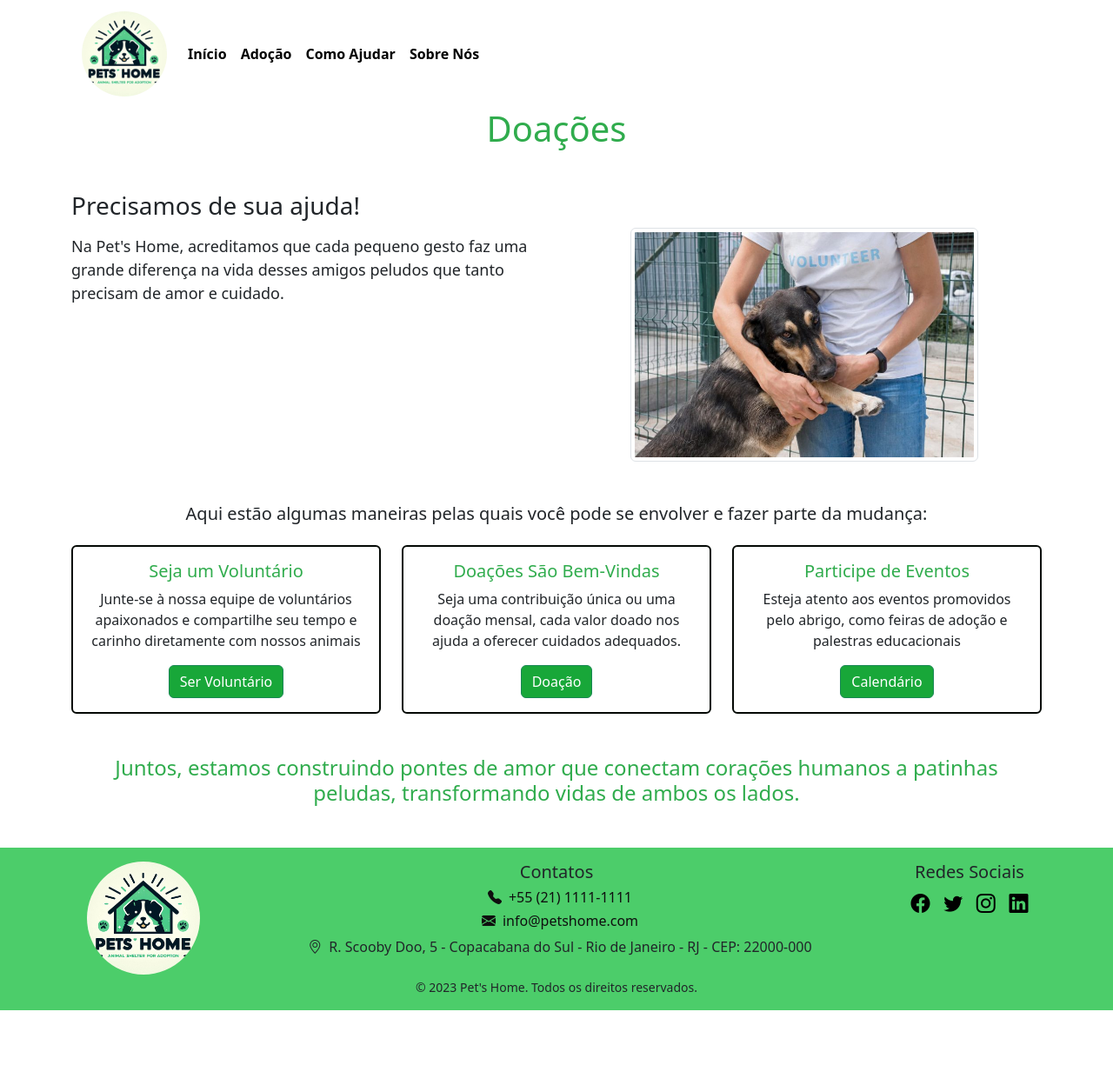
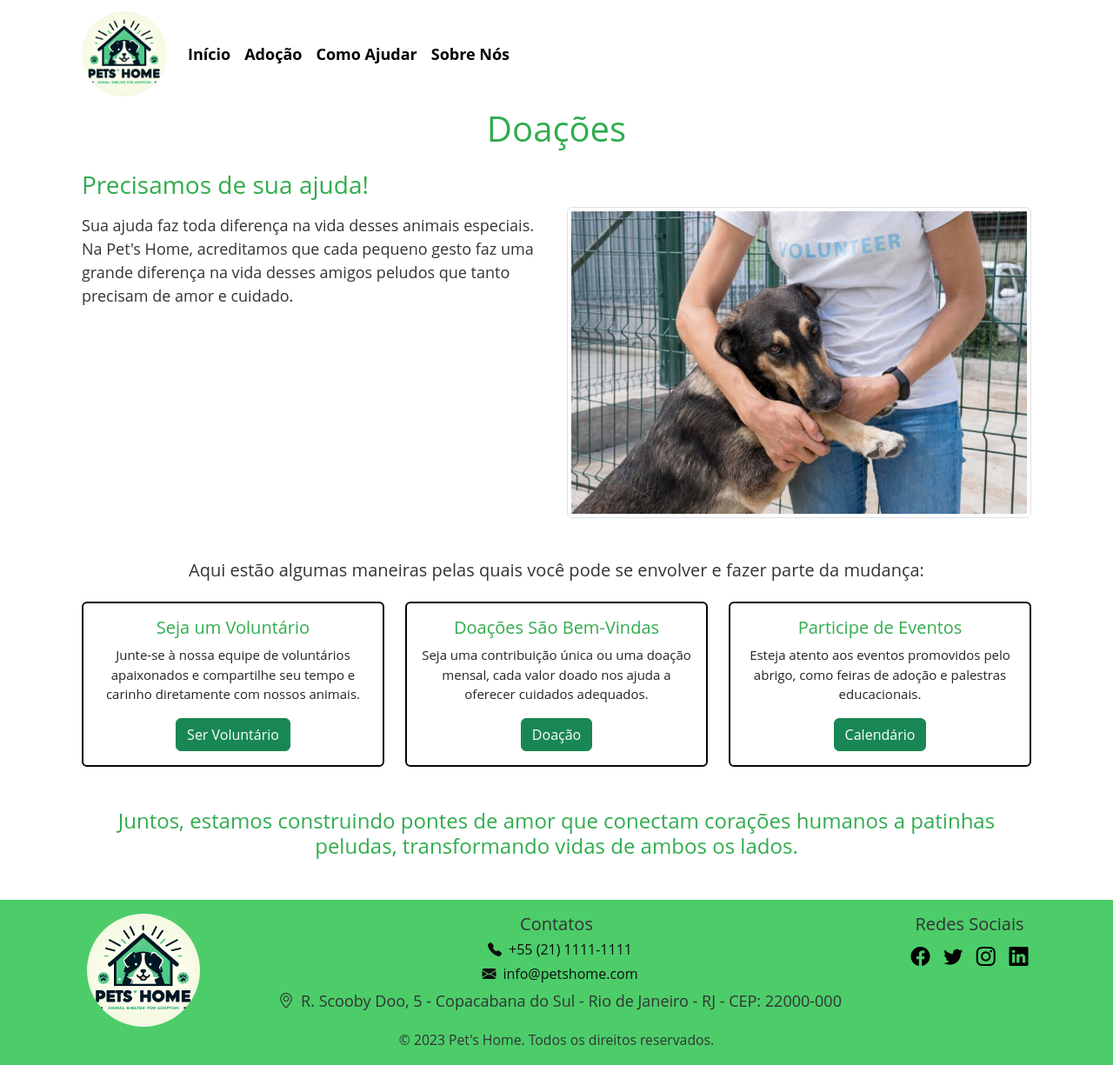
Before and after one commit to andradeju/projeto_final_python_pets_home, a Django app: page /como-ajudar/ in a window 1280 px wide. Shown: the whole page at 87% size. Before the commit the page ends 1162 px from the top, so only its background shows below. Run offline with Django 4.2, Linux system fonts and the light colour scheme; some libraries are stand-ins or nearby versions.

Commit message:
:lipstick: feat: Páginas: Como Ajudar e Sobre Nós

```diff
--- a/projeto_pets_home/base/static/style.css
+++ b/projeto_pets_home/base/static/style.css
@@ -1,10 +1,12 @@
 body {
   margin: 0;
   padding: 0;
-  font-family: system-ui, -apple-system, BlinkMacSystemFont, 'Segoe UI', Oxygen, Ubuntu, Cantarell, 'Open Sans', 'Helvetica Neue', sans-serif;
+  font-family: 'Open Sans', system-ui, -apple-system, BlinkMacSystemFont, 'Segoe UI', Oxygen, Ubuntu, Cantarell, 'Helvetica Neue', sans-serif;
+  color: #333333;
+  font-size: 18px;
 }
 
-h1,h2, h4 {
+h1,h2, h3, h4 {
   color: #30ac4d;
 }
 
@@ -16,10 +18,9 @@ h1,h2, h4 {
   border: 2px solid #030804;
 }
 
-.btn {
+.btn-home {
   background-color: #18a739;
-  font-size: 1rem;
-  margin-bottom: auto;
+  border: 2px solid #18a739;
 }
 
 .btn:hover {
@@ -28,6 +29,13 @@ h1,h2, h4 {
 
 .btn-adocao {
   font-size: 0.75rem;
+  background-color: #18a739;
+}
+
+.btn-cadastro {
+  background-color: #18a739;
+  font-size: 1rem;
+  margin-bottom: auto;
 }
 
 .img-logo{
@@ -37,8 +45,8 @@ h1,h2, h4 {
 }
 
 .img-home {
-  width: 180px;
-  height: 176px;
+  width: 174px;
+  height: 170px;
   max-height: 100%;
   overflow: hidden;
   border-radius: 50%;
@@ -50,23 +58,18 @@ h1,h2, h4 {
   height: auto;
 }
 
+.card-text {
+  font-size: 15px;
+}
+
 .img-footer {
   max-width: 130px;
   border-radius: 50%;
-
 }
 
 .nav-link {
   font-weight: bolder;
   color: black;
-}
-
-.img-doacao {
-  width: 400px;
-}
-
-.txt-doacao {
-  font-size: large;
 }
 
 .image-credit {
--- a/projeto_pets_home/base/templates/como_ajudar.html
+++ b/projeto_pets_home/base/templates/como_ajudar.html
@@ -1,35 +1,35 @@
 {% extends "layout.html" %}
 {% load bootstrap5 %}
 {% load static %}
-<body>
-  <main class="container">
+
 {% block content %}
+<main class="container">
 <h1 class="text-center">Doações</h1>
-<div class="row mt-5">
+<div class="row mt-4">
 <h3>Precisamos de sua ajuda!</h3>
-<div class="mt-2 col-lg-6 col-sm-12 align-items">
-<p class="txt-doacao">Na Pet's Home, acreditamos que cada pequeno gesto faz uma grande diferença na vida desses amigos peludos que tanto precisam de amor e cuidado. </p>
+<div class="mt-2 col-lg-6 col-sm-12">
+<p>Sua ajuda faz toda diferença na vida desses animais especiais. Na Pet's Home, acreditamos que cada pequeno gesto faz uma grande diferença na vida desses amigos peludos que tanto precisam de amor e cuidado.</p>
 </div>
-<div class="d-flex justify-content-center col-lg-6 col-sm-12">
+<div class="col-lg-6 col-sm-12 d-flex justify-content-center">
   <img
     src="{% static 'images/cachorro-em-abrigo-com-voluntario.jpg' %}"
     class="img-doacao img-thumbnail"
-    alt="gato"
+    alt="cachorro com voluntario"
   />
 </div>
 </div>
-<div class="row text-center mt-5 mb-5">
-<h5>Aqui estão algumas maneiras pelas quais você pode se envolver e fazer parte da mudança:</h5>
-<div class="col-md-4 mt-3">
+<div class="row text-center mt-5">
+<h5 class="mb-4">Aqui estão algumas maneiras pelas quais você pode se envolver e fazer parte da mudança:</h5>
+<div class="col-md-4">
   <div class="card">
     <div class="card-body">
       <h5 class="card-title">Seja um Voluntário</h5>
-      <p class="card-text">Junte-se à nossa equipe de voluntários apaixonados e compartilhe seu tempo e carinho diretamente com nossos animais</p>
+      <p class="card-text">Junte-se à nossa equipe de voluntários apaixonados e compartilhe seu tempo e carinho diretamente com nossos animais.</p>
       <button class="btn btn-success">Ser Voluntário</button>
     </div>
   </div>
 </div>
-<div class="col-md-4 mt-3">
+<div class="col-md-4">
   <div class="card">
     <div class="card-body">
       <h5 class="card-title">Doações São Bem-Vindas</h5>
@@ -38,11 +38,11 @@
     </div>
   </div>
 </div>
-<div class="col-md-4 mt-3">
+<div class="col-md-4">
   <div class="card">
     <div class="card-body">
       <h5 class="card-title">Participe de Eventos</h5>
-      <p class="card-text">Esteja atento aos eventos promovidos pelo abrigo, como feiras de adoção e palestras educacionais</p>
+      <p class="card-text">Esteja atento aos eventos promovidos pelo abrigo, como feiras de adoção e palestras educacionais.</p>
       <button class="btn btn-success">Calendário</button>
     </div>
   </div>
@@ -54,5 +54,3 @@
 </h4>
 </main>
 {% endblock %}
-</main>
-</body>
```
Also changed, not shown: projeto_pets_home/base/templates/sobre_nos.html (+20 -3 lines), projeto_pets_home/base/static/images/HD-Dog-Wallpaper.jpeg (added), projeto_pets_home/base/static/images/home-dog-puppies.jpg (added), projeto_pets_home/base/static/images/pexels-wojciech-kumpicki-2071873.jpg (added).
